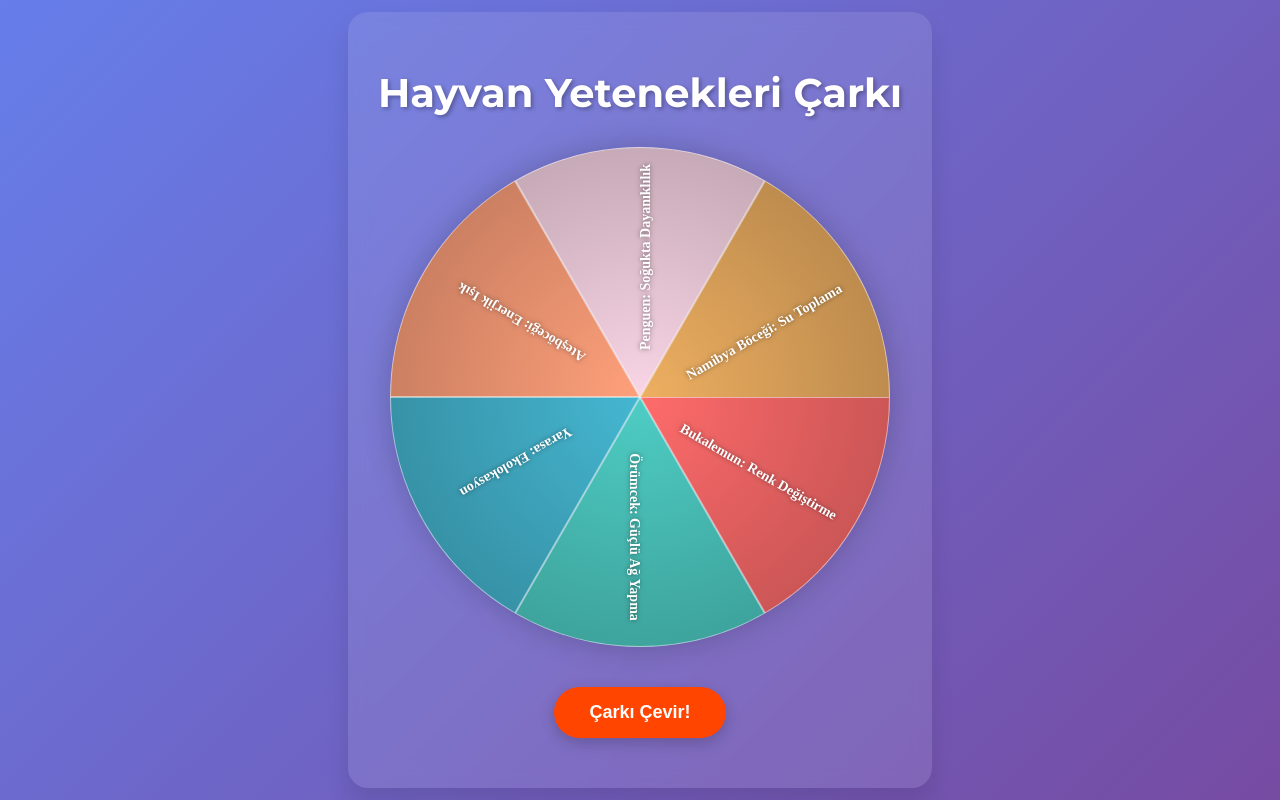
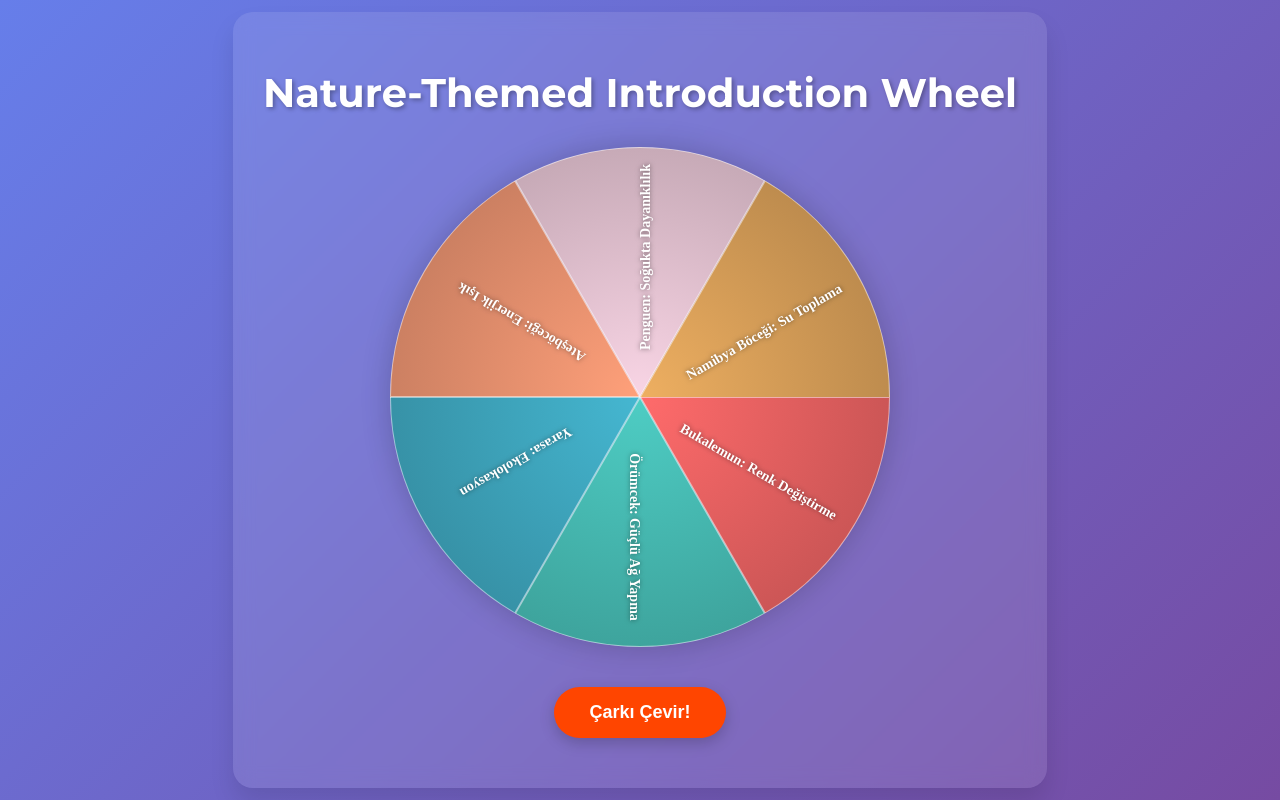
Before and after one commit to cihangir83/tan, a plain HTML site: page index.html in a window 1280 px wide. Drawn offline with Linux system fonts and the light colour scheme.

Commit message:
Update index.html

```diff
--- a/index.html
+++ b/index.html
@@ -2,12 +2,12 @@
 <html lang="tr">
 <head>
     <meta charset="UTF-8">
-    <title>Hayvan Yetenekleri Çarkı</title>
+    <title>Nature-Themed Introduction Wheel</title>
     <link rel="stylesheet" href="style.css">
 </head>
 <body>
     <div class="container">
-        <h1>Hayvan Yetenekleri Çarkı</h1>
+        <h1>Nature-Themed Introduction Wheel</h1>
         <div class="wheel-wrapper">
             <canvas id="wheel" width="500" height="500"></canvas>
             <div class="pointer"></div>
```
